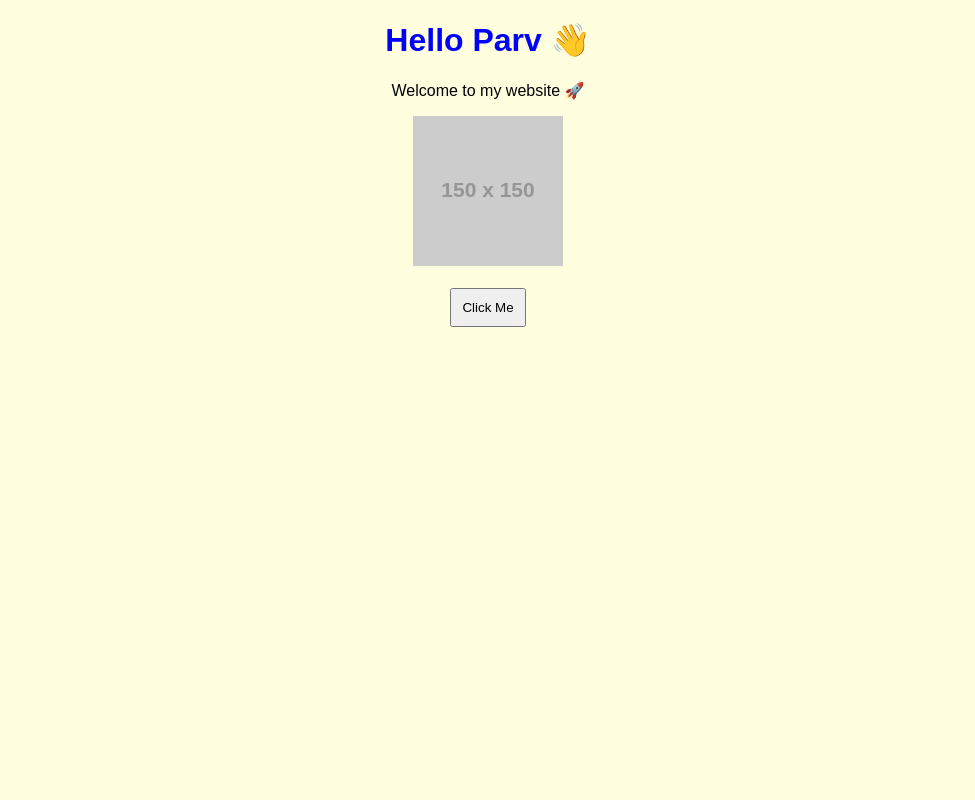
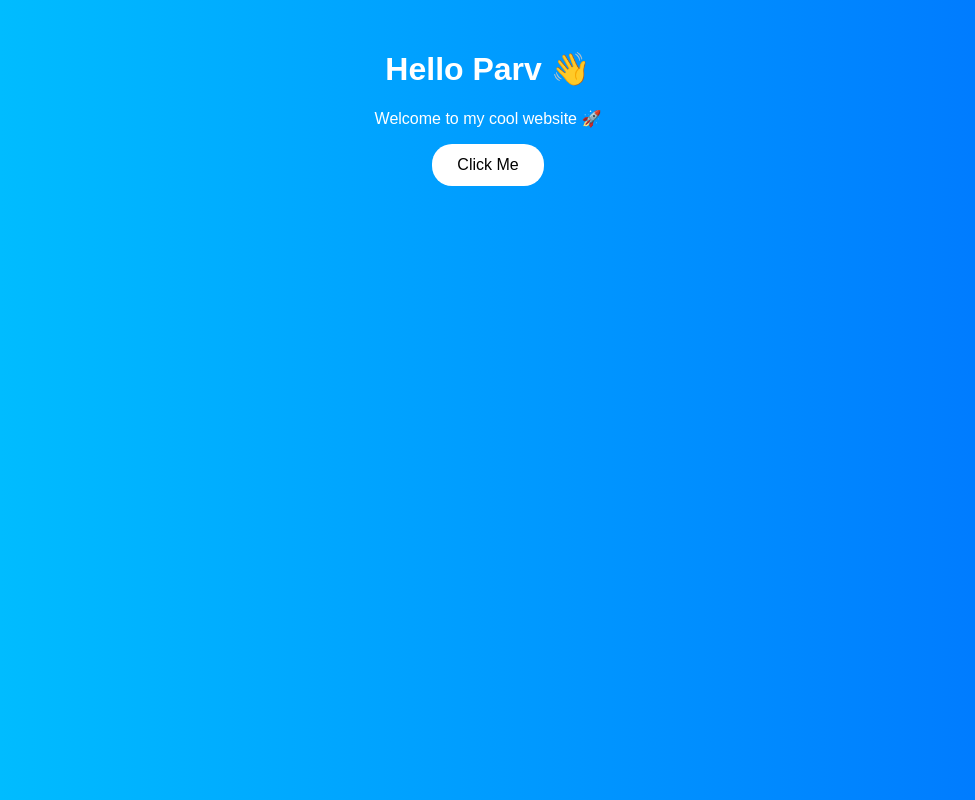
Before and after one commit to parvp9359-ux/my-first-website, a plain HTML site: page index.html in a window 1280 px wide. Shown: the whole page, without its empty margins (152-1127 px from the left). Drawn offline with Linux system fonts and the light colour scheme; placeholder pictures from the web are drawn by us.

Commit message:
Update index.html

```diff
--- a/index.html
+++ b/index.html
@@ -3,17 +3,15 @@
 <head>
   <title>Parv Website</title>
 </head>
-<body style="text-align:center; background-color:lightyellow; font-family:sans-serif;">
 
-  <h1 style="color:blue;">Hello Parv 👋</h1>
+<body style="margin:0; font-family:sans-serif; text-align:center; background:linear-gradient(to right, #00c6ff, #0072ff); color:white;">
 
-  <p>Welcome to my website 🚀</p>
+  <h1 style="margin-top:50px;">Hello Parv 👋</h1>
+  <p>Welcome to my cool website 🚀</p>
 
-  <img src="https://via.placeholder.com/150" alt="image">
-
-  <br><br>
-
-  <button style="padding:10px;">Click Me</button>
+  <button style="padding:12px 25px; border:none; border-radius:20px; background:white; color:black; font-size:16px;">
+    Click Me
+  </button>
 
 </body>
 </html>
```
